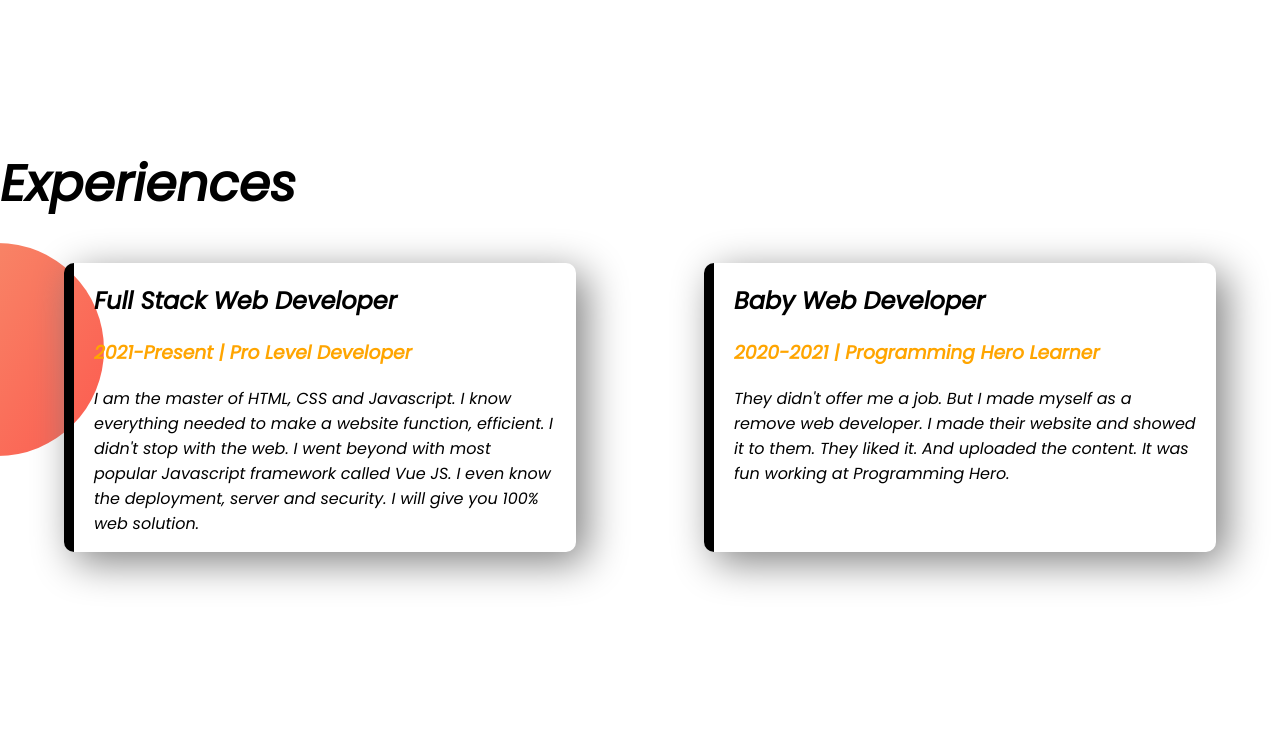
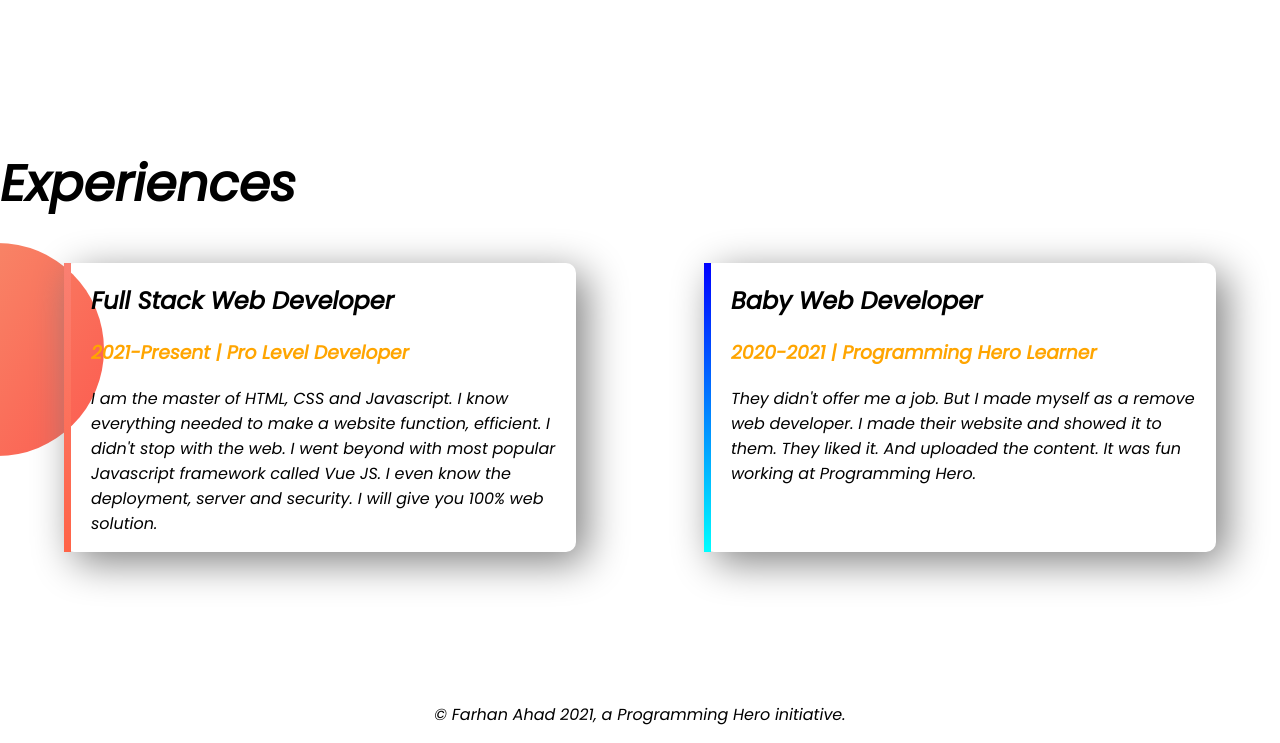
Before and after one commit to farhanahad/developer-portfolio, a plain HTML site: page index.html in a window 1280 px wide. Shown: the part 1143-1886 px from the top of the page. Before the commit the page ends 1845 px from the top, so only its background shows below. Drawn offline with Linux system fonts and the light colour scheme.

Commit message:
added all

```diff
--- a/index.html
+++ b/index.html
@@ -41,13 +41,13 @@
       <h1>Experiences</h1>
 
       <div class="flexible-container">
-        <div class="experience-item">
+        <div id="full-stack-experience" class="experience-item">
             <h2>Full Stack Web Developer</h2>
             <h3 class="orange-color">2021-Present | Pro Level Developer</h3>
             <p>I am the master of HTML, CSS and Javascript. I know everything needed to make a website function, efficient. I didn't stop with the web. I went beyond with most popular Javascript framework called Vue JS. I even know the deployment, server and security. I will give you 100% web solution.</p>
         </div>
 
-        <div class="experience-item">
+        <div id="web-dev-experience" class="experience-item">
             <h2>Baby Web Developer</h2>
             <h3 class="orange-color">2020-2021 | Programming Hero Learner</h3>
             <p>They didn't offer me a job. But I made myself as a remove web developer. I made their website and showed it to them. They liked it. And uploaded the content. It was fun working at Programming Hero.</p>
@@ -57,5 +57,9 @@
 
 
   </section>
+
+  <footer>
+      <p>© Farhan Ahad 2021, a Programming Hero initiative.</p>
+  </footer>
 </body>
 </html>
--- a/style.css
+++ b/style.css
@@ -52,6 +52,21 @@ h1{
     padding-left: 20px ;
     padding-right: 20px;
     border-radius: 10px;
-    border-left: 10px solid;
+
     box-shadow: 10px 10px 40px gray;
 }
+#web-dev-experience{
+    border-left: 7px solid;
+    border-image: linear-gradient(blue,cyan);
+    border-image-slice: 1;
+
+}
+#full-stack-experience{
+    border-left: 7px solid;
+    border-image: linear-gradient(salmon,tomato);
+    border-image-slice: 1;
+
+}
+footer p{
+    text-align: center;
+}
```
